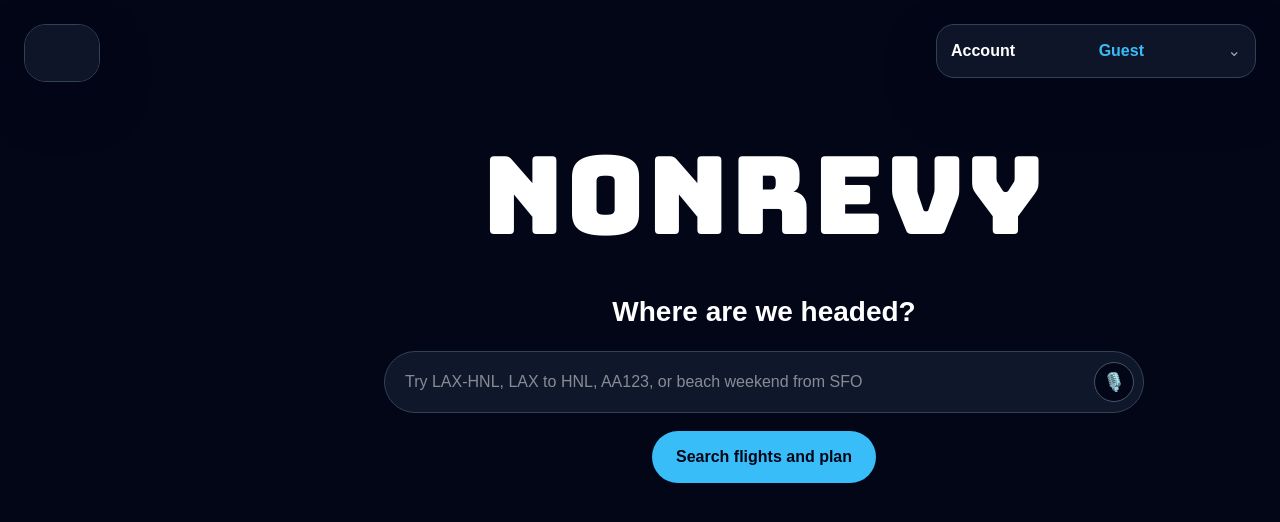
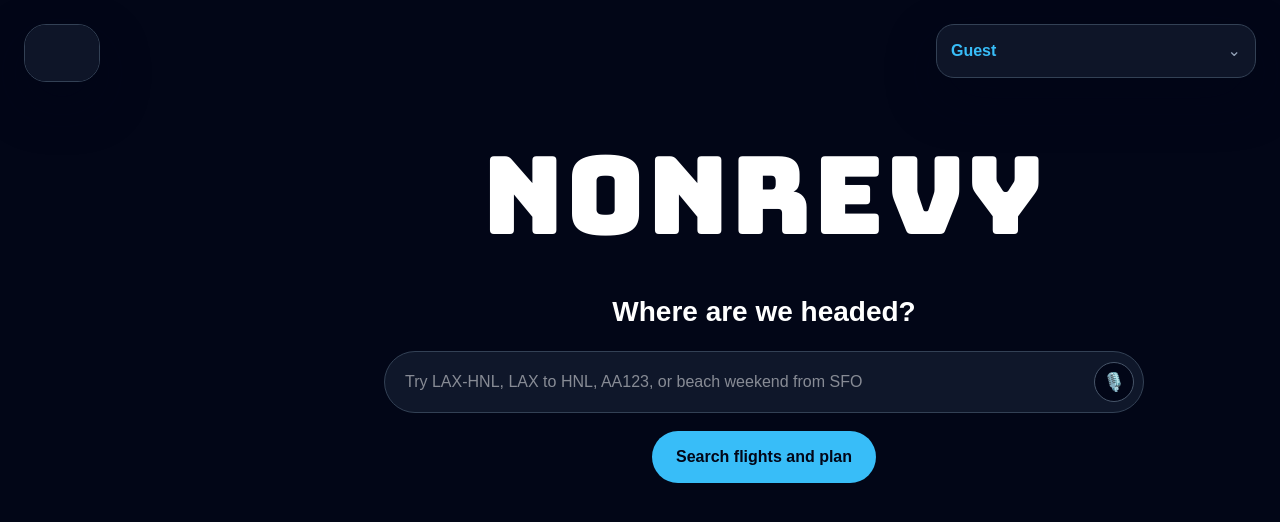
Before and after one commit to richlafayette-creator/nonrev-app, a Next.js app: page / in a window 1280 px wide. Shown: the top 522 px of the page. Built offline with nearby package versions, Linux system fonts and the light colour scheme; no server answers.

Commit message:
Remove account label from top-right menu

```diff
--- a/app/AccountMenu.tsx
+++ b/app/AccountMenu.tsx
@@ -35,7 +35,6 @@
     <aside className="account-menu" aria-label="Account menu">
       <details className="account-menu__details">
         <summary className="account-menu__summary">
-          <span className="account-menu__label">Account</span>
           <span className="account-menu__identity">{userEmail || 'Guest'}</span>
         </summary>
         <div className="account-menu__links">
```
